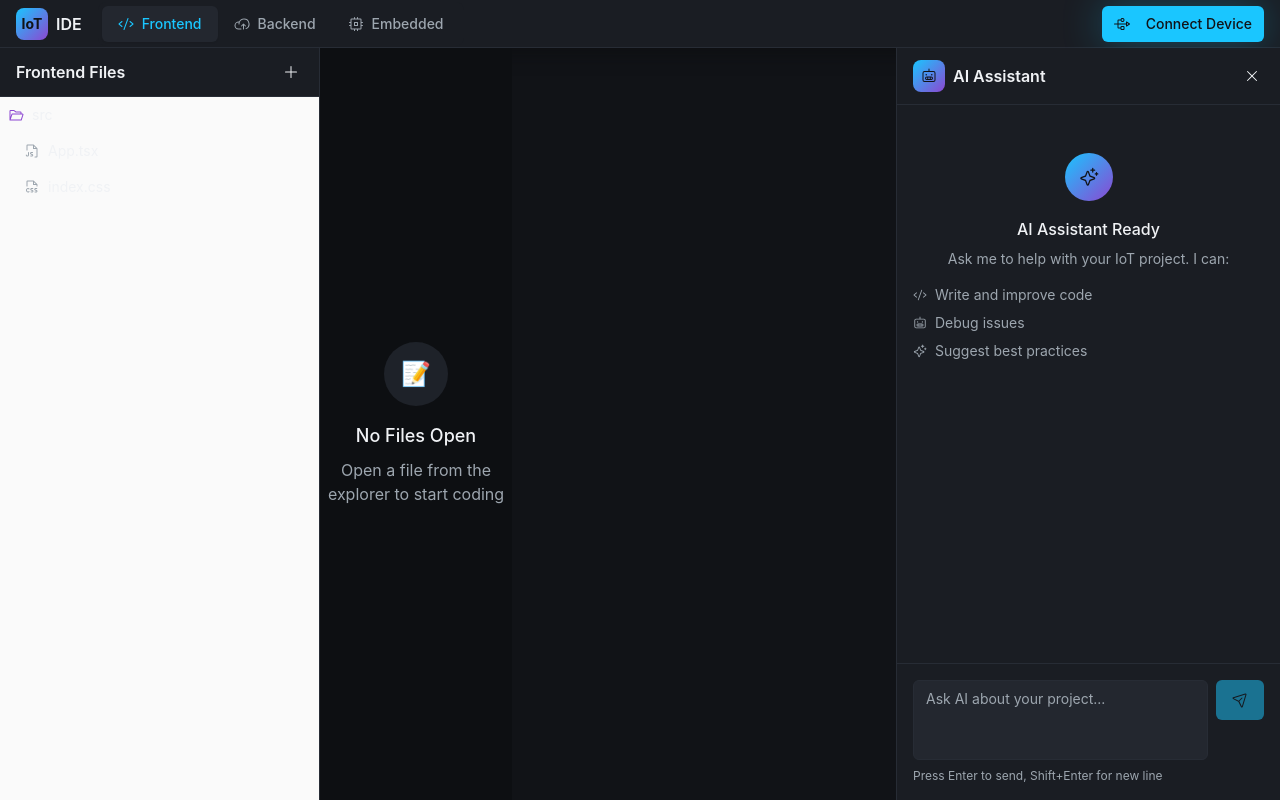
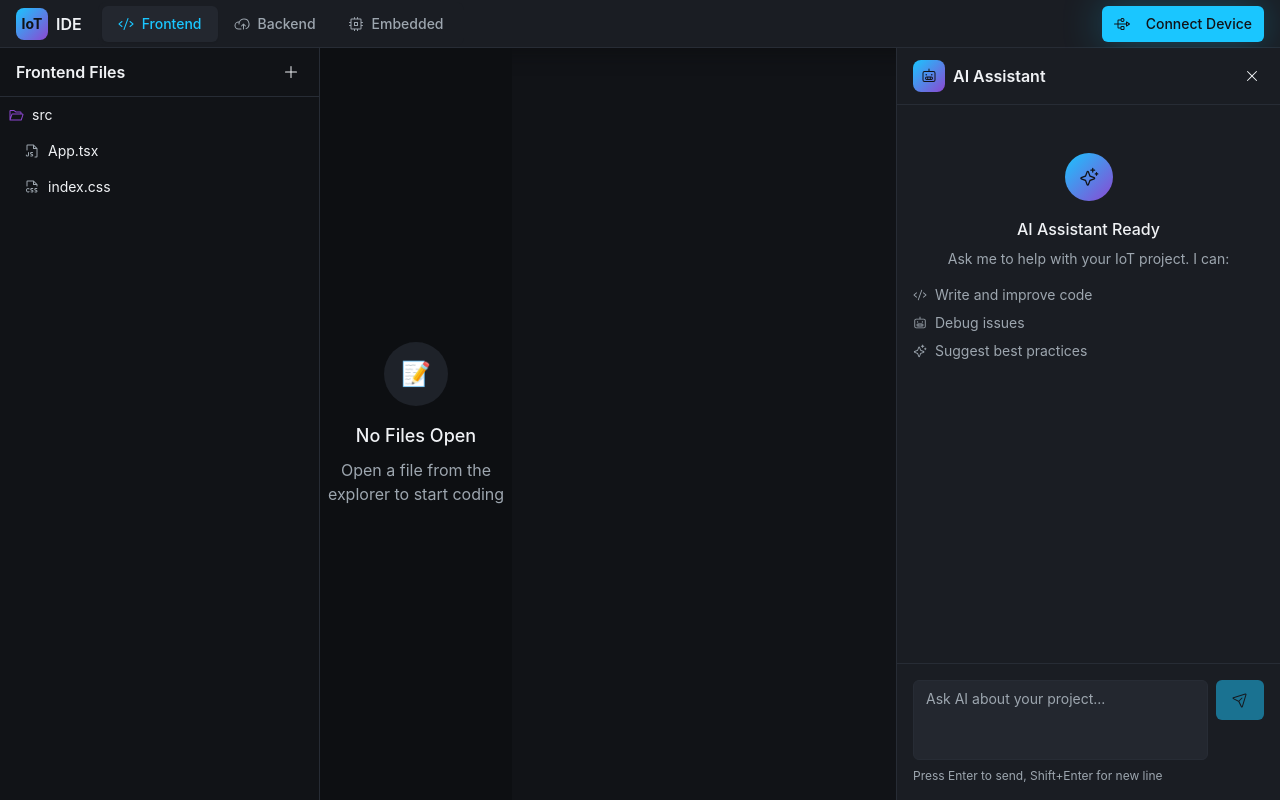
Before and after one commit to charant340-debug/omnicraft-ide, a React (Vite) app: page / in a window 1280 px wide. Built offline with nearby package versions, Linux system fonts and the light colour scheme.

Commit message:
Fix file explorer styling
The file explorer's background and text color were both white, making it unreadable. This commit changes the background to black and the text to white for better contrast and usability.

```diff
--- a/src/components/FileExplorer.tsx
+++ b/src/components/FileExplorer.tsx
@@ -109,7 +109,7 @@ const FileTreeItem: React.FC<FileTreeItemProps> = ({
           />
         ) : (
           <span
-            className="flex-1 text-sm text-foreground select-none"
+            className="flex-1 text-sm text-sidebar-foreground select-none"
             onClick={handleClick}
           >
             {item.name}
@@ -182,11 +182,11 @@ export const FileExplorer: React.FC = () => {
   const currentFiles = files[activeTab] || [];
 
   return (
-    <div className="h-full flex flex-col">
+    <div className="h-full flex flex-col bg-sidebar-bg text-sidebar-foreground">
       {/* Header */}
-      <div className="px-4 py-3 border-b border-border bg-panel-bg">
+      <div className="px-4 py-3 border-b border-border bg-sidebar-bg">
         <div className="flex items-center justify-between">
-          <h3 className="font-semibold text-foreground capitalize">{activeTab} Files</h3>
+          <h3 className="font-semibold text-sidebar-foreground capitalize">{activeTab} Files</h3>
           <Button
             variant="ghost"
             size="sm"
--- a/src/index.css
+++ b/src/index.css
@@ -47,11 +47,12 @@ All colors MUST be HSL.
 
     /* IDE-specific colors */
     --editor-background: 220 15% 6%;
-    --sidebar-background: 220 15% 10%;
+    --sidebar-background: 220 15% 8%;
+    --sidebar-foreground: 210 20% 95%;
     --panel-background: 220 15% 12%;
     --tab-active: 220 15% 16%;
     --tab-inactive: 220 15% 12%;
-    --file-hover: 220 15% 18%;
+    --file-hover: 220 15% 14%;
 
     /* Status colors */
     --success: 142 70% 50%;
@@ -71,21 +72,6 @@ All colors MUST be HSL.
     --font-code: 'JetBrains Mono', 'Cascadia Code', 'SF Mono', Consolas, monospace;
     --font-ui: -apple-system, BlinkMacSystemFont, 'Segoe UI', system-ui, sans-serif;
 
-    --sidebar-background: 0 0% 98%;
-
-    --sidebar-foreground: 240 5.3% 26.1%;
-
-    --sidebar-primary: 240 5.9% 10%;
-
-    --sidebar-primary-foreground: 0 0% 98%;
-
-    --sidebar-accent: 240 4.8% 95.9%;
-
-    --sidebar-accent-foreground: 240 5.9% 10%;
-
-    --sidebar-border: 220 13% 91%;
-
-    --sidebar-ring: 217.2 91.2% 59.8%;
   }
 
 }
```
